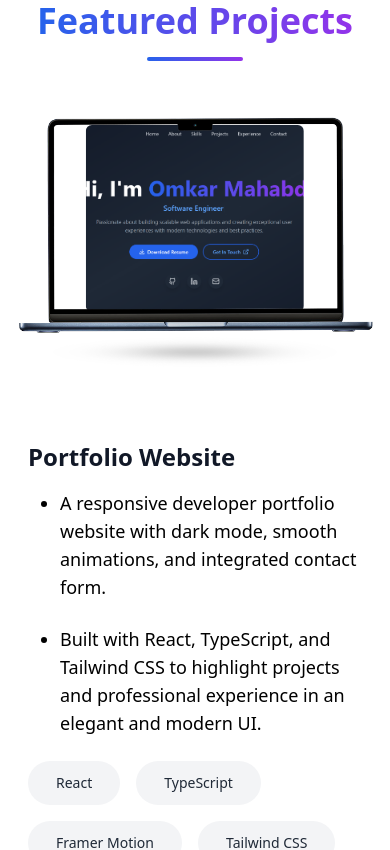
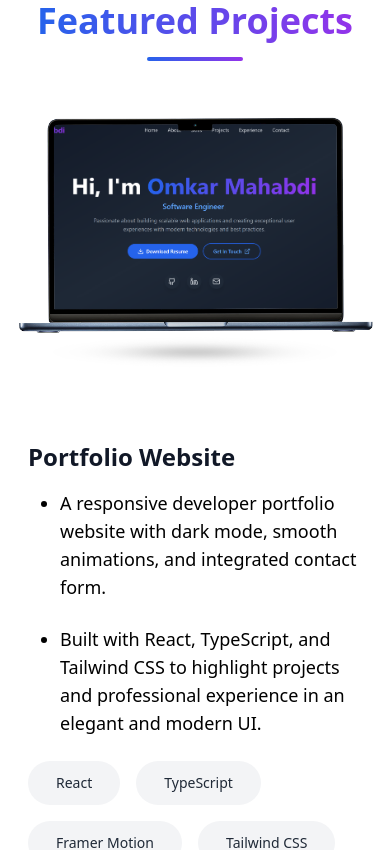
Before and after one commit to starboy1101/Portfolio-Omkar, a React (Vite) app: page / in a window 390 px wide. Shown: the part 4120-4970 px from the top of the page. Built offline with nearby package versions, Linux system fonts and the light colour scheme.

Commit message:
Mobile view

```diff
--- a/src/components/Projects.tsx
+++ b/src/components/Projects.tsx
@@ -137,10 +137,10 @@ const Projects: React.FC = () => {
               <div className="relative md:col-span-5 flex justify-center md:justify-start mb-6 md:mb-0">
                 <div className="
                 absolute
-                top-2 sm:top-1 md:top-[2%]
+                top-1 sm:top-1 md:top-[2%]
                 left-1/2 sm:left-4 md:left-[10%]
-                w-[61%] sm:w-[80%] md:w-[81%]
-                h-[72%] sm:h-[70%] md:h-[72%]
+                w-[80%] sm:w-[82%] md:w-[81%]
+                h-[74%] sm:h-[70%] md:h-[72%]
                 -translate-x-1/2 sm:translate-x-0
                 overflow-hidden
                 rounded-md"
```
